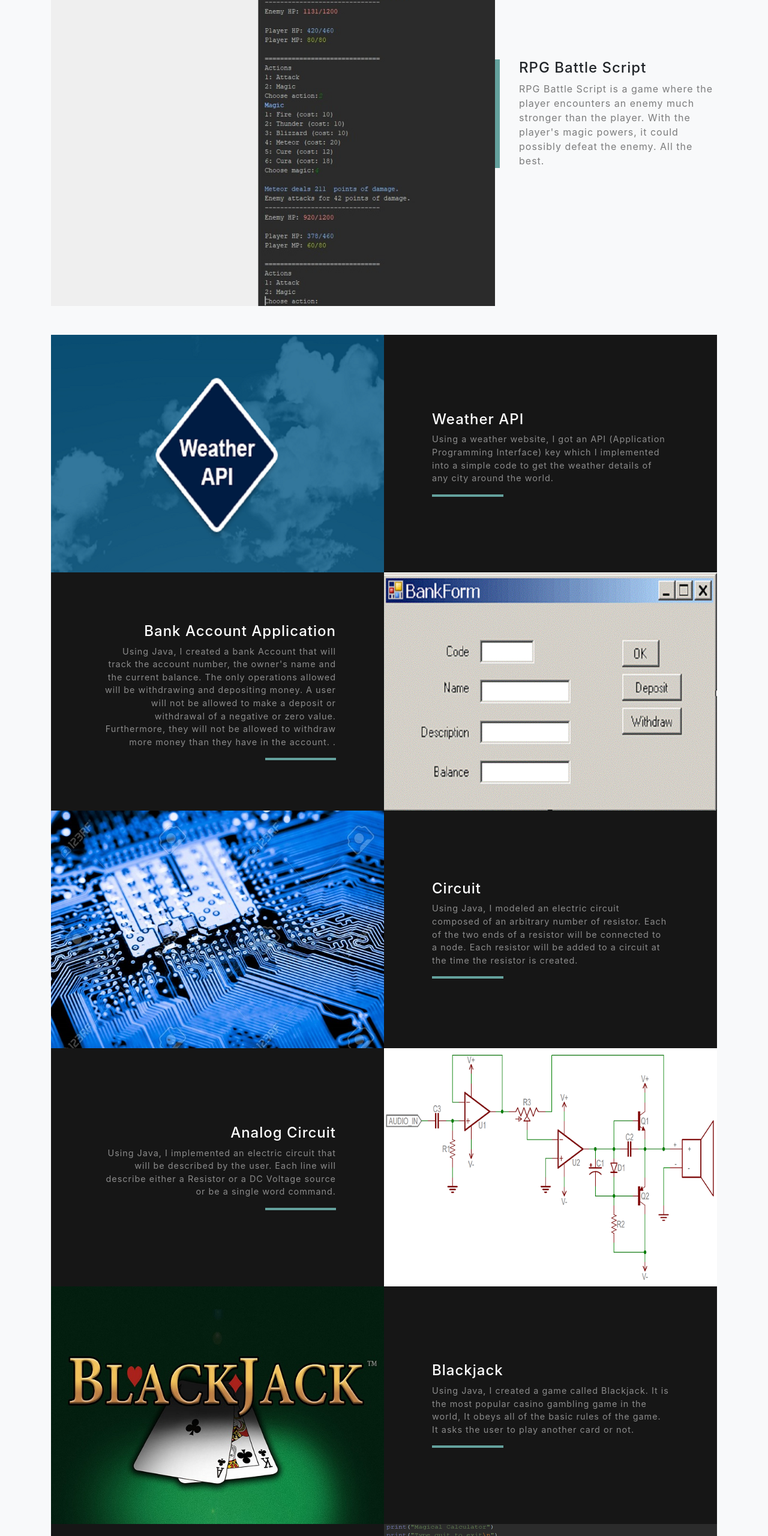
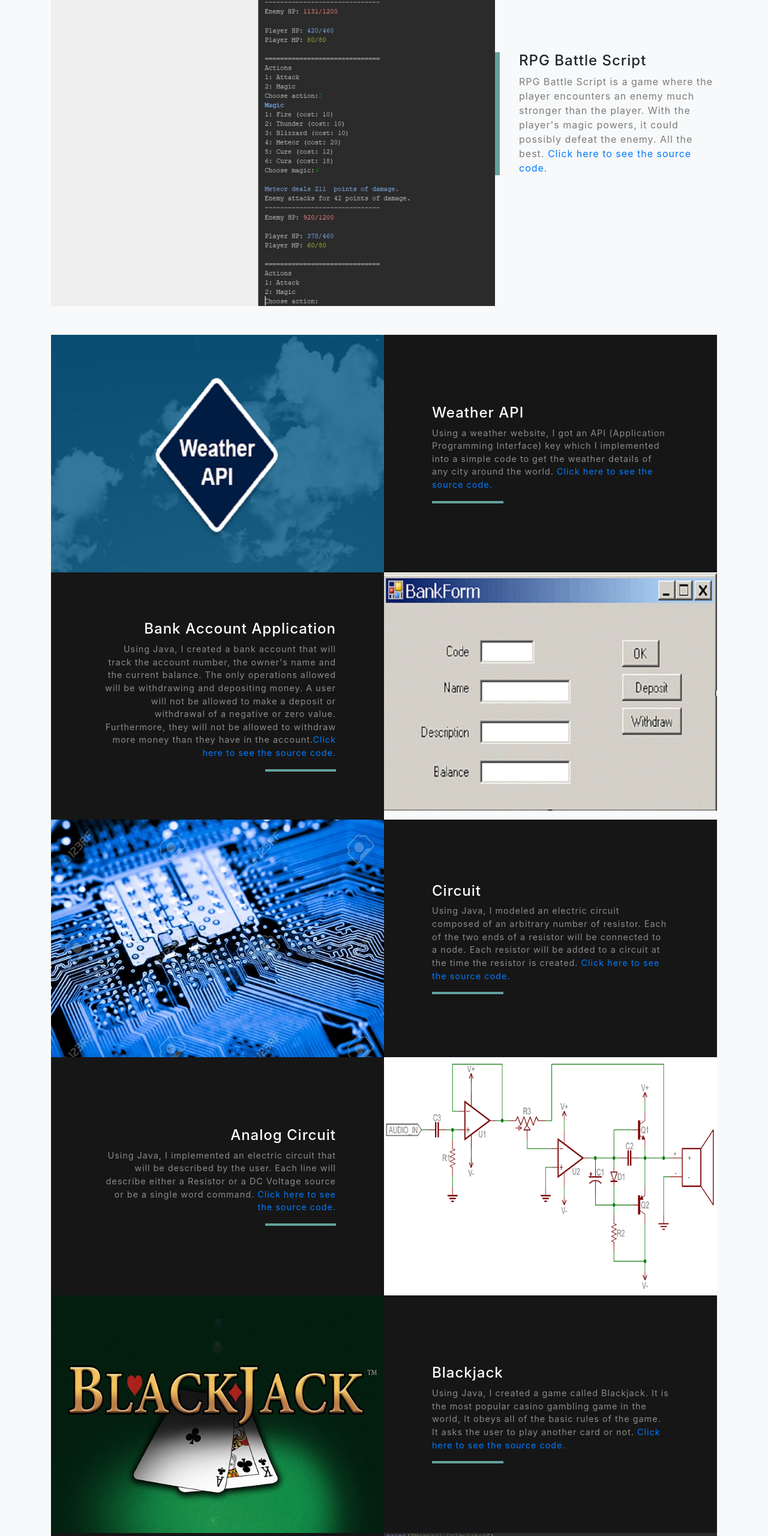
Before and after one commit to Code4X/Code4X.github.io, a website with bundled scripts: page index.html in a window 1280 px wide. Shown: the part 2420-4980 px from the top of the page at 60% size. Built offline with nearby package versions, Linux system fonts and the light colour scheme.

Commit message:
Updating quote of the month 1 and adding link for all of the projects

```diff
--- a/index.html
+++ b/index.html
@@ -175,7 +175,7 @@
           <div class="col-xl-4 col-lg-5">
             <div class="featured-text text-center text-lg-left">
               <h4>RPG Battle Script</h4>
-              <p class="text-black-50 mb-0">RPG Battle Script is a game where the player encounters an enemy much stronger than the player. With the player's magic powers, it could possibly defeat the enemy. All the best.</p>
+              <p class="text-black-50 mb-0">RPG Battle Script is a game where the player encounters an enemy much stronger than the player. With the player's magic powers, it could possibly defeat the enemy. All the best. <a href="https://github.com/Code4X/RPG-Battle" target="_blank">Click here to see the source code.</a> </p>
             </div>
           </div>
         </div>
@@ -190,7 +190,7 @@
               <div class="d-flex h-100">
                 <div class="project-text w-100 my-auto text-center text-lg-left">
                   <h4 class="text-white">Weather API</h4>
-                  <p class="mb-0 text-white-50">Using a weather website, I got an API (Application Programming Interface) key which I implemented into a simple code to get the weather details of any city around the world.</p>
+                  <p class="mb-0 text-white-50">Using a weather website, I got an API (Application Programming Interface) key which I implemented into a simple code to get the weather details of any city around the world. <a href="https://github.com/Code4X/WeatherAPI" target="_blank">Click here to see the source code.</a></p>
                   <hr class="d-none d-lg-block mb-0 ml-0">
                 </div>
               </div>
@@ -207,7 +207,7 @@
               <div class="d-flex h-100">
                 <div class="project-text w-100 my-auto text-center text-lg-right">
                   <h4 class="text-white">Bank Account Application</h4>
-                  <p class="mb-0 text-white-50">Using Java, I created a bank Account that will track the account number, the owner's name and the current balance. The only operations allowed will be withdrawing and depositing money. A user will not be allowed to make a deposit or withdrawal of a negative or zero value. Furthermore, they will not be allowed to withdraw more money than they have in the account. .</p>
+                  <p class="mb-0 text-white-50">Using Java, I created a bank account that will track the account number, the owner's name and the current balance. The only operations allowed will be withdrawing and depositing money. A user will not be allowed to make a deposit or withdrawal of a negative or zero value. Furthermore, they will not be allowed to withdraw more money than they have in the account.<a href="https://github.com/Code4X/BankAccount" target="_blank">Click here to see the source code.</a></p>
                   <hr class="d-none d-lg-block mb-0 mr-0">
                 </div>
               </div>
@@ -225,7 +225,7 @@
               <div class="d-flex h-100">
                 <div class="project-text w-100 my-auto text-center text-lg-left">
                   <h4 class="text-white">Circuit</h4>
-                  <p class="mb-0 text-white-50">Using Java, I modeled an electric circuit composed of an arbitrary number of resistor. Each of the two ends of a resistor will be connected to a node. Each resistor will be added to a circuit at the time the resistor is created. </p>
+                  <p class="mb-0 text-white-50">Using Java, I modeled an electric circuit composed of an arbitrary number of resistor. Each of the two ends of a resistor will be connected to a node. Each resistor will be added to a circuit at the time the resistor is created. <a href="https://github.com/Code4X/Circuit" target="_blank">Click here to see the source code.</a></p>
                   <hr class="d-none d-lg-block mb-0 ml-0">
                 </div>
               </div>
@@ -242,7 +242,7 @@
               <div class="d-flex h-100">
                 <div class="project-text w-100 my-auto text-center text-lg-right">
                   <h4 class="text-white">Analog Circuit</h4>
-                  <p class="mb-0 text-white-50">Using Java, I implemented an electric circuit that will be described by the user.  Each line will describe either a Resistor or a DC Voltage source or be a single word command.</p>
+                  <p class="mb-0 text-white-50">Using Java, I implemented an electric circuit that will be described by the user.  Each line will describe either a Resistor or a DC Voltage source or be a single word command. <a href="https://github.com/Code4X/AnalogCircuit" target="_blank">Click here to see the source code.</a></p>
                   <hr class="d-none d-lg-block mb-0 mr-0">
                 </div>
               </div>
@@ -259,7 +259,7 @@
               <div class="d-flex h-100">
                 <div class="project-text w-100 my-auto text-center text-lg-left">
                   <h4 class="text-white">Blackjack</h4>
-                  <p class="mb-0 text-white-50">Using Java, I created a game called Blackjack. It is the most popular casino gambling game in the world, It obeys all of the basic rules of the game. It asks the user to play another card or not.</p>
+                  <p class="mb-0 text-white-50">Using Java, I created a game called Blackjack. It is the most popular casino gambling game in the world, It obeys all of the basic rules of the game. It asks the user to play another card or not. <a href="https://github.com/Code4X/Blackjack" target="_blank">Click here to see the source code.</a></p>
                   <hr class="d-none d-lg-block mb-0 ml-0">
                 </div>
               </div>
@@ -277,7 +277,7 @@
               <div class="d-flex h-100">
                 <div class="project-text w-100 my-auto text-center text-lg-right">
                   <h4 class="text-white">Calculator</h4>
-                  <p class="mb-0 text-white-50">Using Python 3, I created a simple calculator with mutliple functions that could be used to solve expresions. It could be any expression ranging from qcomplex to simple.</p>
+                  <p class="mb-0 text-white-50">Using Python 3, I created a simple calculator with mutliple functions that could be used to solve expresions. It could be any expression ranging from qcomplex to simple. <a href="https://github.com/Code4X/Calculator" target="_blank">Click here to see the source code.</a></p>
                   <hr class="d-none d-lg-block mb-0 mr-0">
                 </div>
               </div>
@@ -312,8 +312,8 @@
                 <h4 class="text-uppercase m-0">Quote of the month</h4>
                 <hr class="my-4">
                 <div class="small text-black-50">
-                  <a>"Everything you've ever wanted is on the other side of fear."</a>
-                  <a>- George Addair</a>
+                  <a>"The best preparation for tomorrow is doing your best today."</a>
+                  <a>- H. Jackson Brown, Jr.</a>
                 </div>
               </div>
             </div>
```
